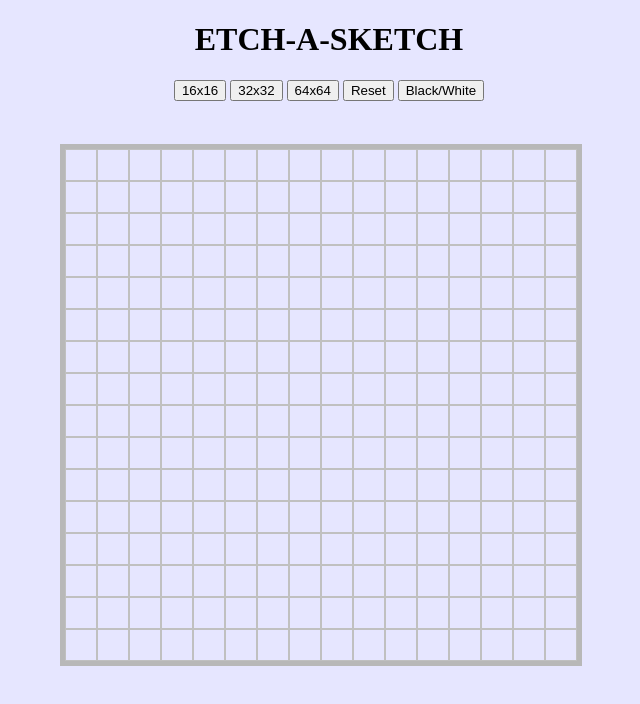
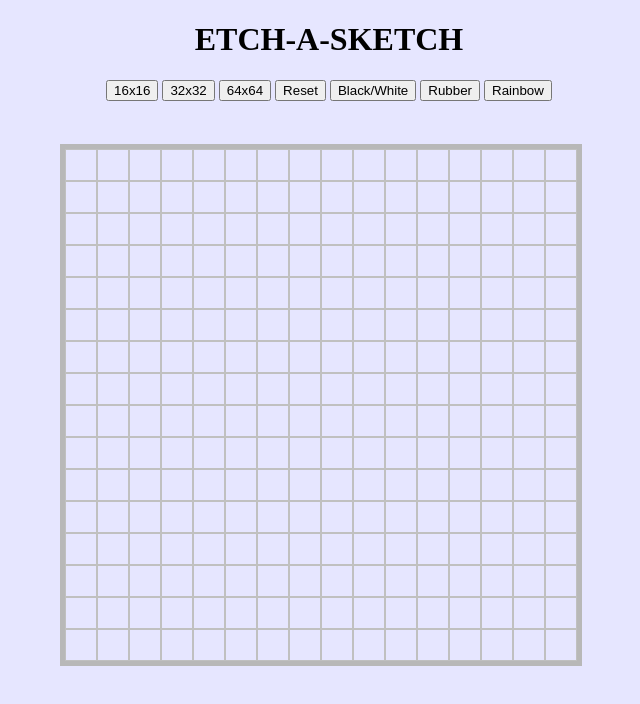
Before and after one commit to yja90/ETCH-A-SKETCH, a plain HTML site: page index.html in a window 1280 px wide. Shown: the whole page, without its empty margins (319-959 px from the left). Drawn offline with Linux system fonts and the light colour scheme.

Commit message:
Update index.html

```diff
--- a/index.html
+++ b/index.html
@@ -17,7 +17,9 @@
 <button id = "grid32">32x32</button>
 <button id = "grid64">64x64</button>
 <button id = "resetGrid">Reset</button>
-<button id = "gridColor">Black/White</button>
+<button id = "blackWhiteColor">Black/White</button>
+<button id = 'rubber' >Rubber</button>
+<button id="rainbowColors" name="button">Rainbow</button>
 
 <script src="dom.js">
 
```
